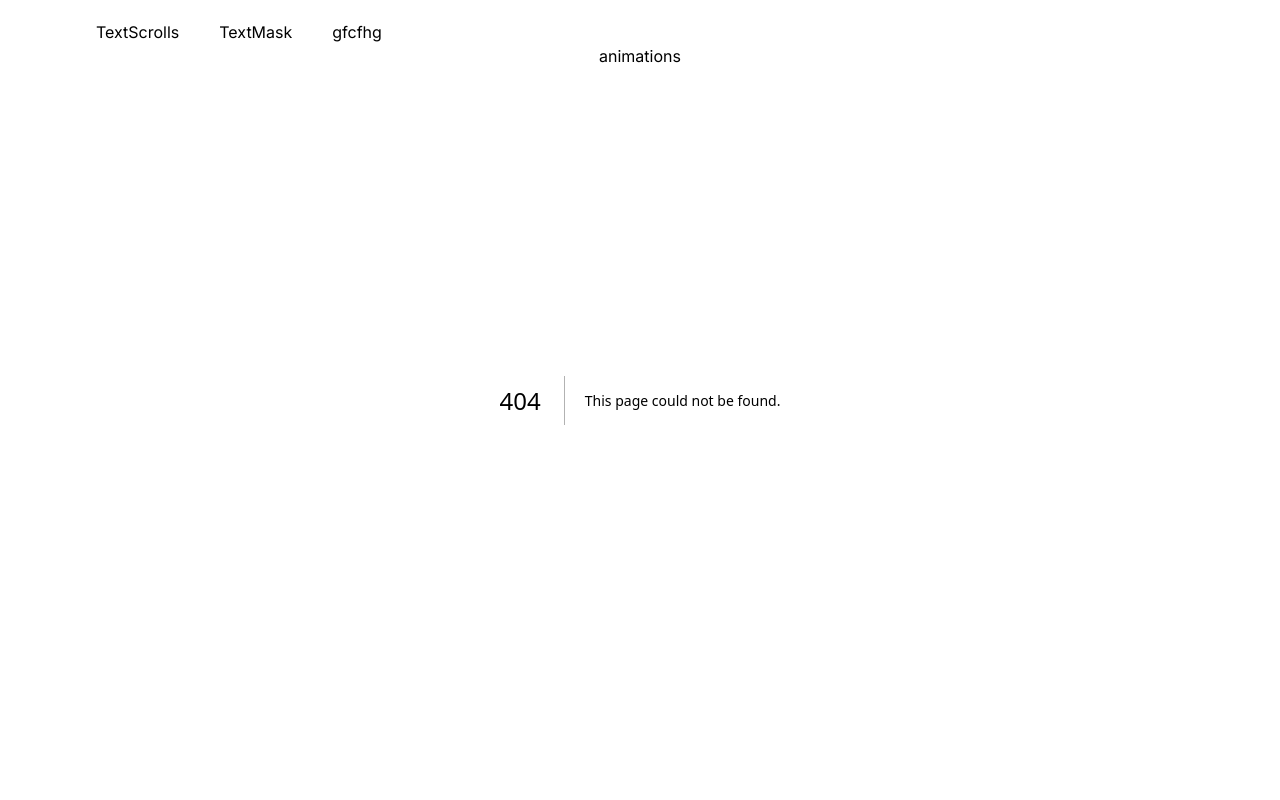
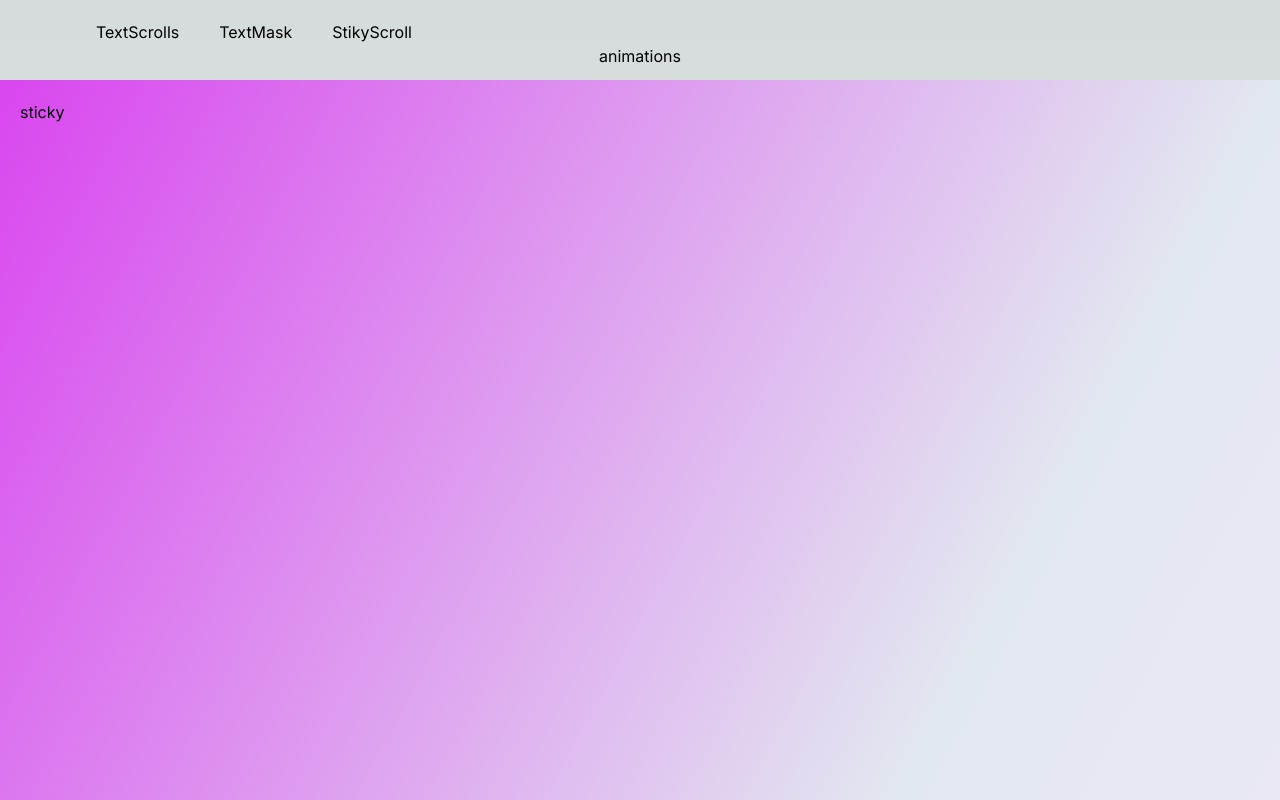
Before and after one commit to mungaben/Animations, a Next.js app: page /StickyScroll in a window 1280 px wide. Before the commit this address had no page. Shown: the top 800 px of the page. Built offline with nearby package versions, Linux system fonts and the light colour scheme.

Commit message:
feat:ghfh

```diff
--- /dev/null
+++ b/app/StickyScroll/component/Stick.tsx
@@ -0,0 +1,49 @@
+
+
+"use client"
+import { useInView } from 'react-intersection-observer';
+
+
+import React, { useRef } from 'react'
+import { useScroll } from 'framer-motion';
+
+const Stick = () => {
+    const refs = useRef<HTMLDivElement | null>(null)
+
+    const { ref, inView, entry } = useInView({
+        threshold: 0.8,
+        triggerOnce: true
+
+
+    })
+
+    useScroll(
+        {
+            target: refs,
+
+            offset: ["start", "center center"]
+
+        }
+    )
+
+    return (
+        <div
+            ref={ref}
+            className=' w-full h-full bg-gradient-to-tl from-fuchsia-100 via-slate-200 to-fuchsia-500 overflow-hidden'
+        >
+            <div className=' fixed justify-start flex items-start m-5  hover:bg-gradient-to-r from-black to-gray-400 via-green-900 hover:text-transparent hover:bg-clip-text'>
+                sticky
+            </div>
+            <div>
+                <div className='  h-[300vh] bg-gradient-to-tl from-fuchsia-100 via-slate-200 to-fuchsia-500 '>
+                    <div className=' flex justify-center items-center h-full text-black text-6xl hover:scale-150 leading-10 font-[1000]'>
+                        data
+
+                    </div>
+                </div>
+            </div>
+        </div>
+    )
+}
+
+export default Stick
--- /dev/null
+++ b/app/StickyScroll/page.tsx
@@ -0,0 +1,18 @@
+
+
+
+
+
+
+import React from 'react'
+import Stick from './component/Stick'
+
+const page = () => {
+  return (
+    <div className=' mt-[10vh] w-full h-full bg-gradient-to-tl from-stone-500 via-slate-200 to-gray-700 min-h-screen' >
+      <Stick/>
+    </div>
+  )
+}
+
+export default page
--- a/app/components/NavBar/NavTop.tsx
+++ b/app/components/NavBar/NavTop.tsx
@@ -23,7 +23,12 @@ const NavTop = () => {
 
           </div>
           <div>
-        gfcfhg
+            <Link href={"/StickyScroll"}>
+
+              StikyScroll
+            </Link>
+
+
           </div>
         </div>
 
```
Also changed, not shown: app/components/Text/MaskText.tsx (+16 -14 lines). Lines whose indentation alone changed are shown as unchanged.
